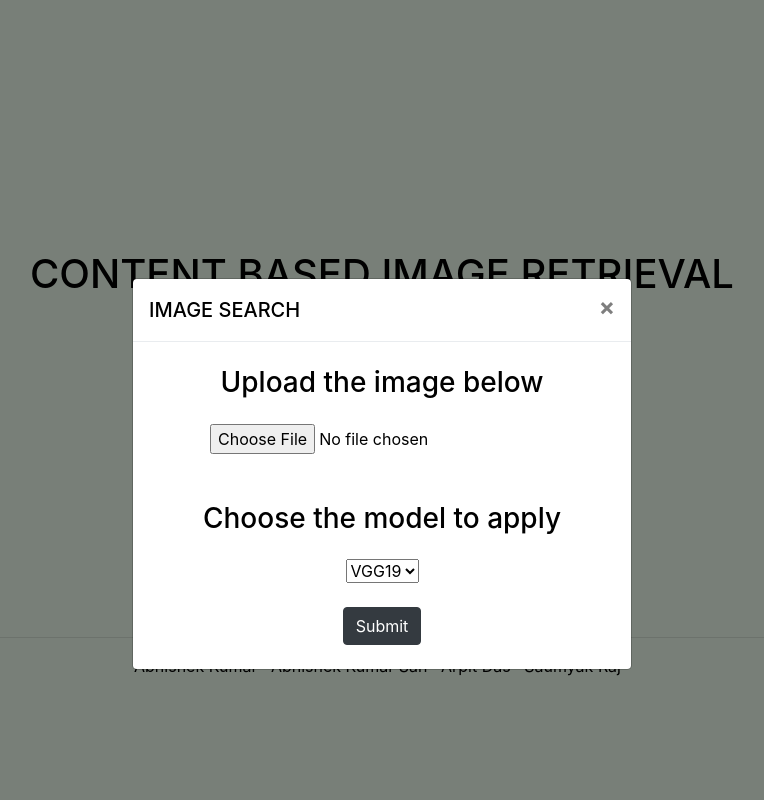
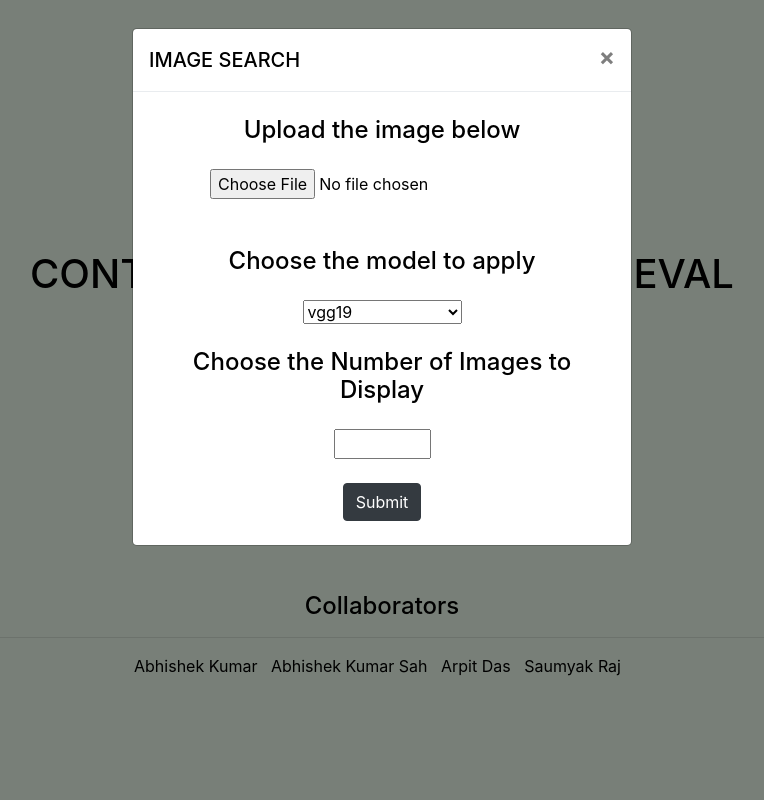
Before and after one commit to saumyakraj/information_retrieval, a Django app: page / in a window 1280 px wide, after a click on "IMAGE SEARCH". Shown: the whole page, without its empty margins (258-1022 px from the left). Run offline with Django 4.2, Linux system fonts and the light colour scheme; parts of the project's set-up code (start-up, migrations or seed data) failed here and were passed over; some libraries are stand-ins or nearby versions.

Commit message:
changes in html

```diff
--- a/retrieval_sys/forms.py
+++ b/retrieval_sys/forms.py
@@ -4,11 +4,13 @@ from django import forms
 from django import forms
 
 MODEL_CHOICES = [
-    ('1', 'VGG19'),
-    ('2', 'VGG16'),
+    ('1', 'vgg19'),
+    ('2', 'vgg16'),
     ('3', 'resnet'),
+    ('4', 'inceptionresnetv2'),
     ]
 
 class ImageForm(forms.Form):
     upload = forms.ImageField()
     model = forms.ChoiceField(choices = MODEL_CHOICES)
+    num_of_images = forms.IntegerField(max_value=100, min_value=1, required=True)
--- a/retrieval_sys/templates/home.html
+++ b/retrieval_sys/templates/home.html
@@ -96,7 +96,8 @@
       .modal {
         width: 500px;
         margin: 0 auto;
-        margin-top: 250px;
+        /* margin-top: 250px; */
+        text-align: center;
       }
 
       form {
@@ -140,32 +141,16 @@
             </button>
           </div>
           <div class="container">
-            <!-- <form method="POST" action={% url 'upload_image' %}>
-                        {% csrf_token %}
-                        <div class="input-group">
-                            <div class="custom-file">
-                                <input type="file" class="custom-file-input" id="fileToUpload" name="fileToUpload"
-                                    accept=".jpg, .png, .jpeg" required>
-                                <label class="custom-file-label">Choose file</label>
-                            </div>
-                            <div class="input-group-append">
-                                <button class="btn btn-outline-secondary" id="submit" type="submit"
-                                    onclick="myFunction2()">Search</button>
-                            </div>
-                        </div>
-                    </form> -->
-
-                    <h3 class="my-4">Upload the image below</h3>
+                    <h4 class="my-4">Upload the image below</h3>
                     <form method="post" enctype="multipart/form-data">
                         {% csrf_token %}
-                        <!-- <input type="file" name="upload" accept="image/*">
-                        <br>
-                        <br>
-                        <br> -->
                         {{form.upload}}
                         <br><br>
-                        <h3 class="my-4">Choose the model to apply</h3>
+                        <h4 class="my-4">Choose the model to apply</h3>
                         {{form.model}}
+                        <br>
+                        <h4 class="my-4">Choose the Number of Images to Display</h3>
+                        {{form.num_of_images}}
                         <br>
                         <button class="btn btn-dark my-4" type="submit">Submit</button>
                     </form>
@@ -177,15 +162,6 @@
             </div>
         </div>
       </div>
-
-      <!-- <script type="text/javascript" src="js/jquery-3.3.1.min.js"></script> -->
-      <!-- Bootstrap tooltips -->
-      <!-- <script type="text/javascript" src="js/popper.min.js"></script> -->
-      <!-- Bootstrap core JavaScript -->
-      <!-- <script type="text/javascript" src="js/bootstrap.min.js"></script> -->
-      <!-- MDB core JavaScript -->
-      <!-- <script type="text/javascript" src="js/mdb.min.js"></script> -->
-      <!-- <script type="text/javascript" src="js/materialize.min.js"></script> -->
     </div>
   </body>
   <footer style="margin-top: 200px">
--- a/retrieval_sys/views.py
+++ b/retrieval_sys/views.py
@@ -9,18 +9,23 @@ import os
 import time
 from IR_Project.settings import IMG_SEARCH
 import pandas as pd
-
+from .forms import ImageForm
 
 def upload_image(request):
 
     if request.method == 'POST':
         upload = request.FILES['upload']
         model = request.POST['model']
+        dict = {'1': 'vgg19',
+                '2': 'vgg16',
+                '3': 'resnet',
+                '4': 'inceptionresnetv2'}
+
         fss = FileSystemStorage()
         file = fss.save(upload.name, upload)
 
         start = time.time()
-        data = IMG_SEARCH.search_images(os.path.join("media" , file), 'inceptionresnetv2', 15)
+        data = IMG_SEARCH.search_images(os.path.join("media" , file), dict[model], int(request.POST['num_of_images']))
         df = pd.read_csv(os.path.join('Data', 'captions.txt'))
         lis = []
         for i in data:
```
Also changed, not shown: retrieval_sys/imagesearch.py (+0 -29 lines), retrieval_sys/static/dog_C6sXovc.jpg (added), retrieval_sys/static/dog_NMXd3tk.jpg (added), retrieval_sys/static/dog_U1lvVMw.jpg (added), retrieval_sys/static/dog_YCG8Ue7.jpg (added), retrieval_sys/static/dog_nf3dbm7.jpg (added).
